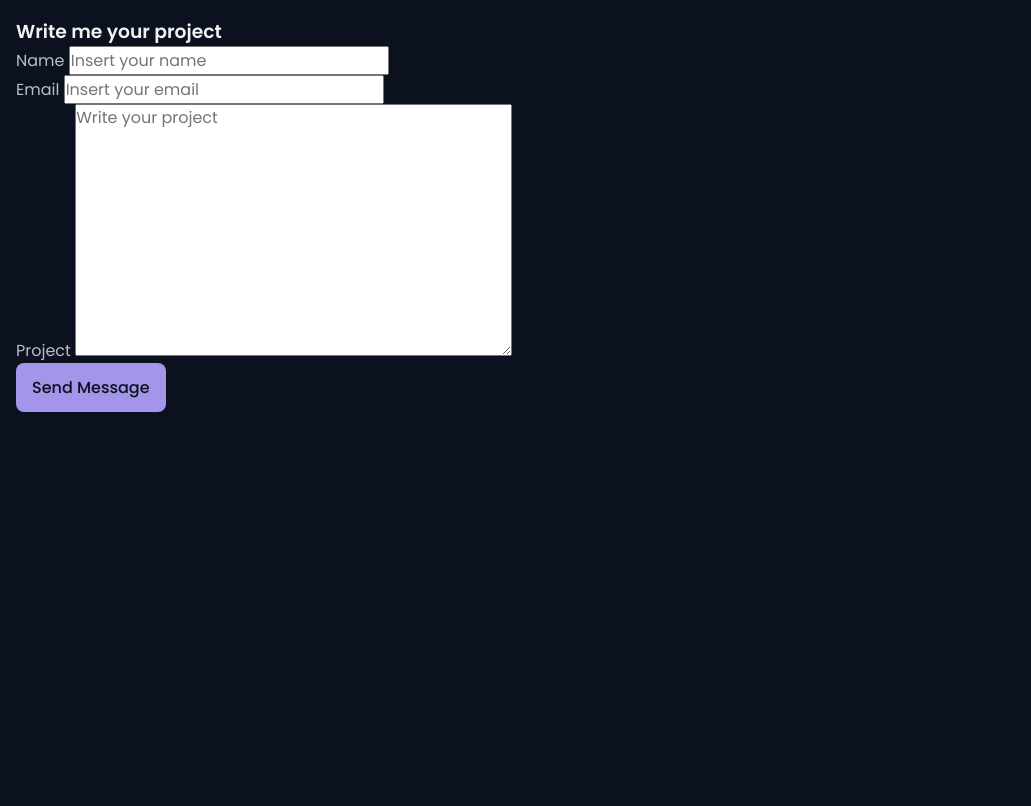
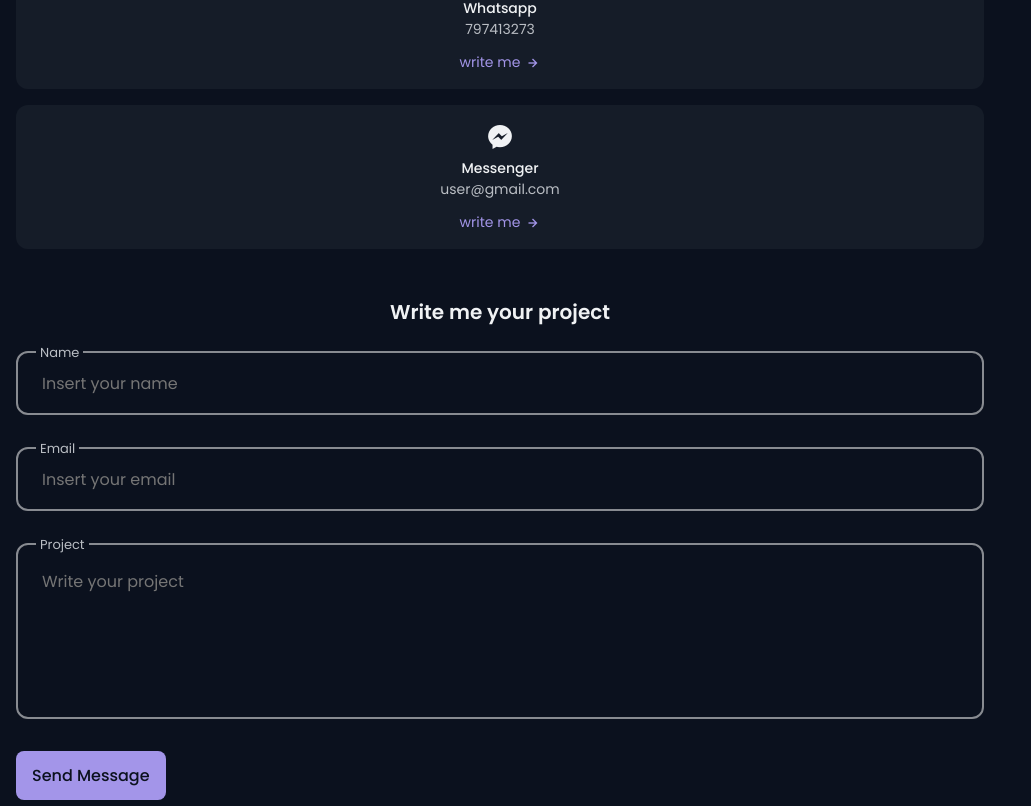
Before and after one commit to 78fatemanazari/My_Portfolio, a website: page index.html in a window 1280 px wide. Shown: the part 5367-6173 px from the top of the page, without its empty margins (0-1031 px from the left). Before the commit the page ends 5795 px from the top, so only its background shows below. Drawn offline with nearby package versions, Linux system fonts and the light colour scheme.

Commit message:
feat:Add Style to contact section

```diff
--- a/assets/css/styles.css
+++ b/assets/css/styles.css
@@ -517,10 +517,106 @@ img {
   color: var(--body-color);
 }
 
+/*=============== CONTACT ===============*/
+.contact__container{
+  row-gap: 3rem;
+  padding-bottom: 3rem;
+}
 
-/* Swiper class */
+.contact__title{
+  text-align: center;
+  font-size: var(--h3-font-size);
+  margin-bottom: 1.5rem;
+}
 
-/*=============== CONTACT ===============*/
+.contact__info{
+  display: grid;
+  gap: 1rem;
+}
+
+.contact__card{
+  background-color: var(--container-color);
+  padding: 1rem;
+  border-radius: .75rem;
+  text-align: center;
+}
+
+.contact__card-icon{
+  font-size: 2rem;
+  color: var(--title-color);
+  margin-bottom: .25rem;
+}
+
+.contact__card-title,
+.contact__card-data{
+  font-size: var(--small-font-size);
+}
+
+.contact__card-title{
+  font-weight: var(--font-medium);
+}
+
+.contact__card-data{
+  display: block;
+  margin-bottom: .75rem;
+}
+
+.contact__button{
+  color: var(--first-color);
+  font-size: var(--small-font-size);
+  display: flex;
+  align-items: center;
+  justify-content: center;
+  column-gap: .25rem;
+}
+
+.contact__button:hover .contact__button-icon{
+  transform: translate(.25rem);
+}
+
+.contact__button-icon{
+  font-size: 1rem;
+  transition: .4s;
+}
+
+.contact__form-div{
+  position: relative;
+  margin-bottom: 2rem;
+  height: 4rem;
+}
+
+.contact__form-input{
+  position: absolute;
+  top: 0;
+  left: 0;
+  width: 100%;
+  height: 100%;
+  border: 2px solid var(--text-color-light);
+  background: none;
+  color: var(--text-color);
+  outline: none;
+  padding: 1.5rem;
+  border-radius: .75rem;
+  z-index: 1;
+}
+
+.contact__form-tag{
+  position: absolute;
+  top: -.75rem;
+  left: 1.25rem;
+  font-size: var(--smaller-font-size);
+  padding: .25rem;
+  background-color: var(--body-color);
+  z-index: 10;
+}
+
+.contact__form-area{
+  height: 11rem;
+}
+
+.contact__form-area textarea{
+  resize: none;
+}
 
 /*=============== FOOTER ===============*/
 
--- a/index.html
+++ b/index.html
@@ -397,7 +397,7 @@
                 <input type="email" placeholder="Insert your email" class="contact__form-input">
               </div>
 
-              <div class="contact__form-div">
+              <div class="contact__form-div contact__form-area">
                 <label for="" class="contact__form-tag">Project</label>
                 <textarea name="" id="" cols="30" rows="10" placeholder="Write your project" class="contact__form-input"></textarea>
               </div>
```
